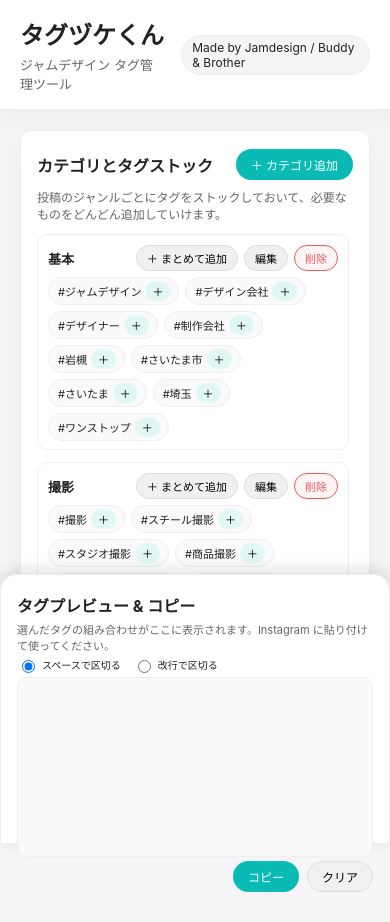
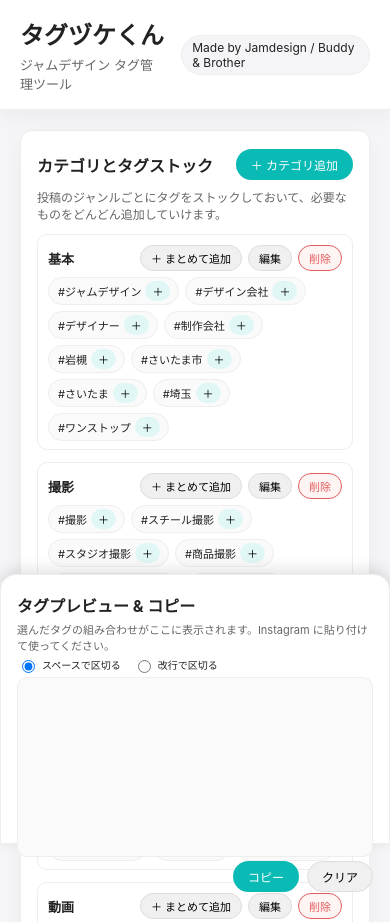
Before and after one commit to buddy-and-brother2025/tagduke-kun, a plain HTML site: page index.html in a window 390 px wide. Shown: the top 922 px of the page. Drawn offline with Linux system fonts and the light colour scheme.

Commit message:
fix mobile scroll

```diff
--- a/styles.css
+++ b/styles.css
@@ -328,9 +328,18 @@ body {
     padding-bottom: 32vh; /* 下の固定プレビューぶん余白を確保 */
   }
 
-  /* 左側（カテゴリ側）パネルは普通にスクロールされる部分 */
-  .panel-left {
-    margin-bottom: 12px;
+ .panel-left {
+    position: relative;
+    height: auto;
+    overflow-y: auto;
+    padding-bottom: 12px;
+  }
+
+  /* category-list の高さ固定＆スクロールを解除（←これが原因） */
+  .category-list {
+    max-height: none;
+    overflow-y: visible;
+    padding-right: 0;
   }
 
   /* 右側（プレビュー）パネルを下部に固定する */
```
